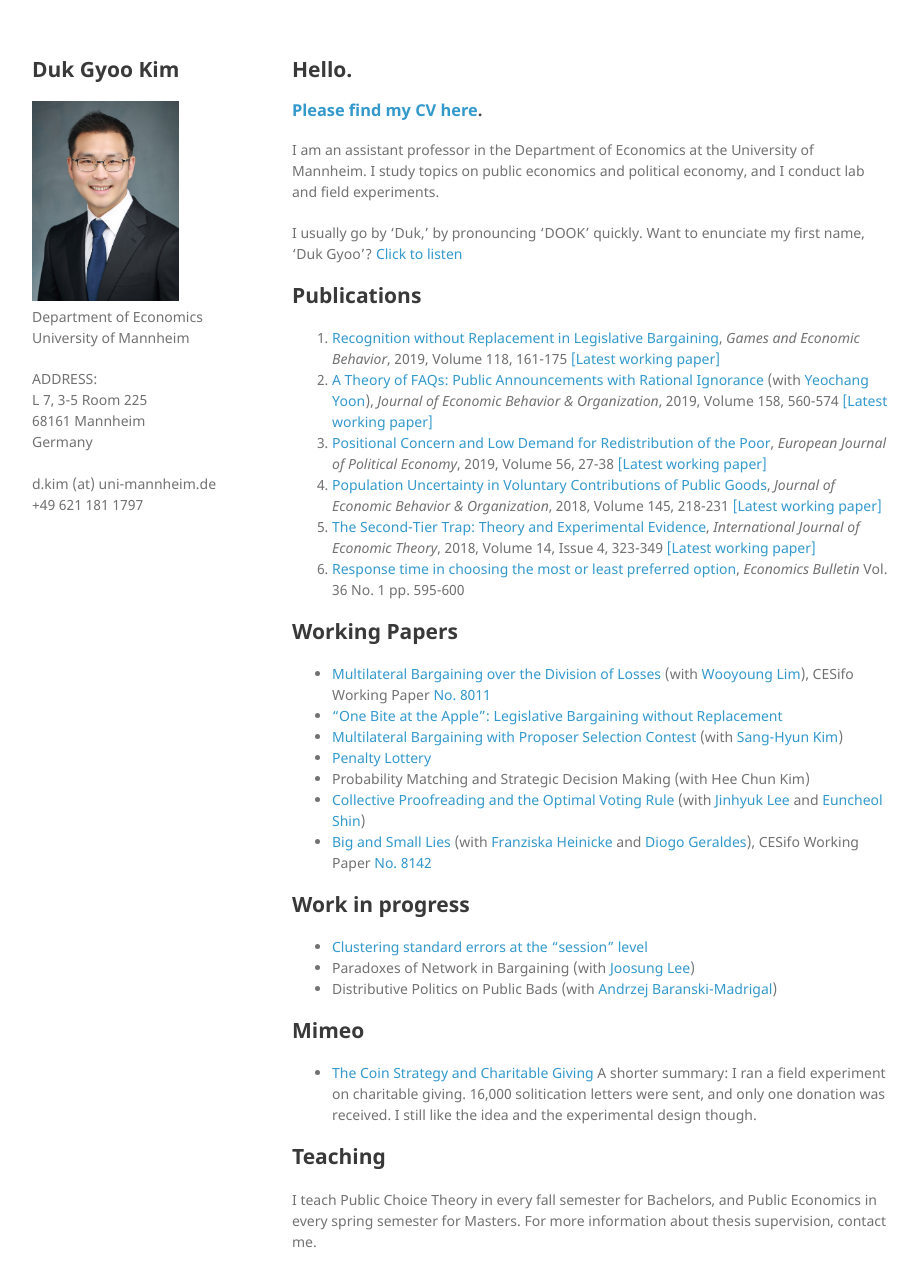
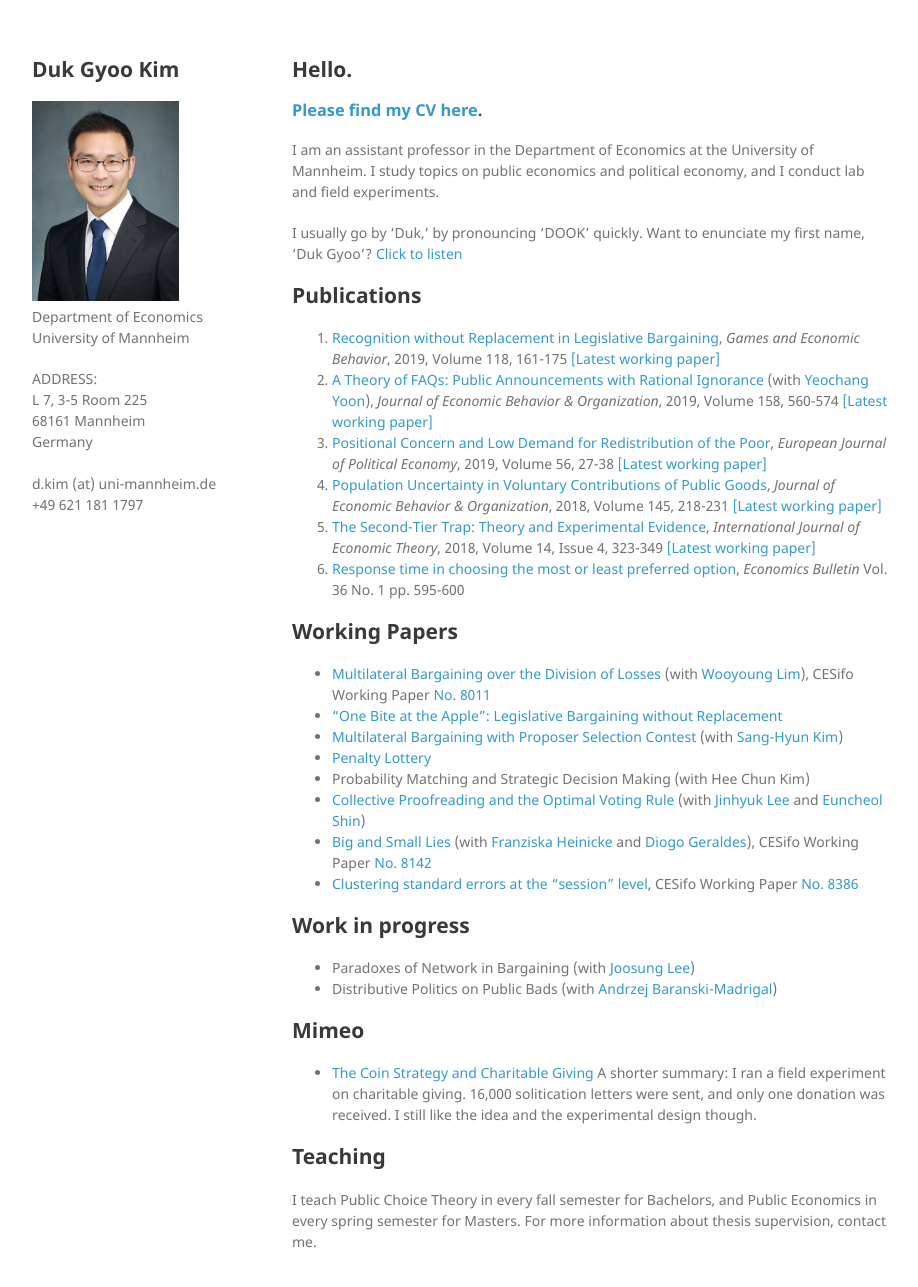
Before and after one commit to kimdukgyoo/kimdukgyoo.github.io, a Jekyll site: the page built from index.md, in a window 1280 px wide and 1322 px high. Shown: the top 1287 px of the window, without its empty margins (178-1096 px from the left). Built offline with Jekyll 4.4.1, drawn with Linux system fonts in a browser that asks for light colours; our own code applies the rules of GitHub Pages for plain Markdown files.

Commit message:
Update index.md

```diff
--- a/index.md
+++ b/index.md
@@ -24,10 +24,10 @@
 * Probability Matching and Strategic Decision Making (with Hee Chun Kim) <!--* <a href="https://kimdukgyoo.github.io/PDFfiles/ProbMatching.pdf" target="_blank"> Mixing Propensity and Strategic Decision Making</a> (with <a href="https://sites.google.com/site/hckim0822/home" target="_blank">Hee Chun Kim</a>)-->
 * <a href="https://kimdukgyoo.github.io/PDFfiles/CollectiveProofreading.pdf" target="_blank"> Collective Proofreading and the Optimal Voting Rule </a> (with <a href="https://sites.google.com/site/jinhyuk2con/" target="_blank">Jinhyuk Lee</a> and <a href="https://sites.google.com/site/euncheolshin00/" target="_blank">Euncheol Shin</a>)
 * <a href="https://kimdukgyoo.github.io/PDFfiles/BigSmallLies.pdf" target="_blank"> Big and Small Lies</a> (with <a href="https://sites.google.com/view/franziskaheinicke/research?authuser=0" target="_blank">Franziska Heinicke</a> and <a href="https://sites.google.com/site/diogogeraldes/research" target="_blank">Diogo Geraldes</a>), CESifo Working Paper <a href="https://www.cesifo.org/DocDL/cesifo1_wp8142.pdf" target="_blank">No. 8142</a>
+* <a href="https://kimdukgyoo.github.io/PDFfiles/ClusteringSEsession.pdf" target="_blank">Clustering standard errors at the "session" level</a>, CESifo Working Paper <a href="https://www.cesifo.org/DocDL/cesifo1_wp8386.pdf" target="_blank">No. 8386</a>
 
 ## Work in progress
 <!--* Political Blurring on a Condorcet Cycle (with <a href="https://www.wiso.uni-koeln.de/de/forschung/find-an-expert/experts/prof-dr-felix-bierbrauer/" target="_blank">Felix Bierbrauer</a>)-->
-* <a href="https://kimdukgyoo.github.io/PDFfiles/ClusteringSEsession.pdf" target="_blank">Clustering standard errors at the "session" level</a>
 * Paradoxes of Network in Bargaining (with <a href="https://sites.google.com/site/joosungecon/research" target="_blank">Joosung Lee</a>)
 * Distributive Politics on Public Bads (with <a href="http://www.abarmad.com/" target="_blank">Andrzej Baranski-Madrigal</a>)
 
```
